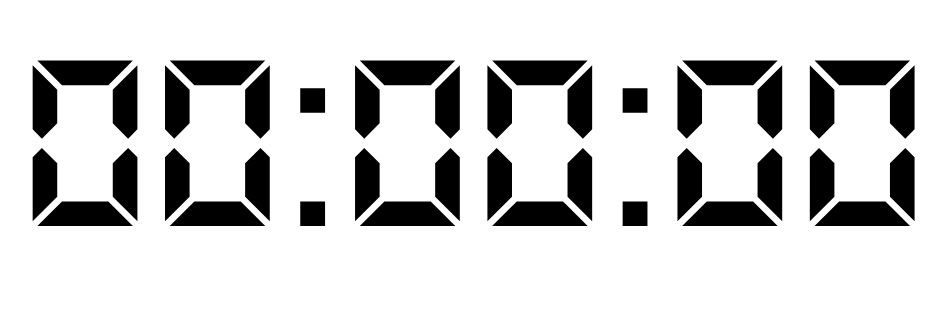
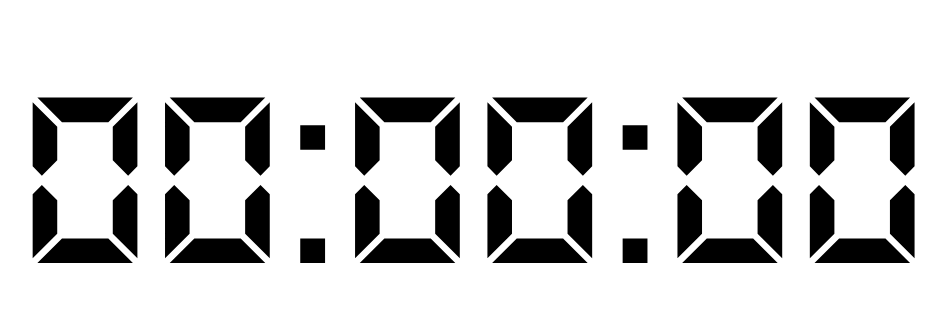
Before and after one commit to pizzasperoni/chronometer, a website: page src/index.pug in a window 1280 px wide. Shown: the part 223-536 px from the top of the page, without its empty margins (166-1112 px from the left). Drawn offline with nearby package versions, Linux system fonts and the light colour scheme; files that its build step writes are made by us from their sources.

Commit message:
fix to heroku

```diff
--- a/src/css/style.sass
+++ b/src/css/style.sass
@@ -6,5 +6,5 @@
 	font-family: 'DS-DIGI'
 	font-size: 260px
 	padding-left: 14%
-	padding-top: 18%
+	padding-top: 21%
 	border-style: none
--- a/src/index.pug
+++ b/src/index.pug
@@ -3,6 +3,7 @@ html
 	head
 		title Chronometer
 		link(rel='stylesheet',href='style.css',type='text/css')
+		link(rel='shortcut icon', href='/img/favicon.png', type='image/x-icon')
 		script(src='https://ajax.googleapis.com/ajax/libs/jquery/3.1.1/jquery.min.js')
 		script(type='text/javascript', src='js/easytimer.js-master/src/easytimer.js')
 		script(type='text/javascript', src='js/main.js')
```
Also changed, not shown: dist/index.html (deleted), dist/main.css (deleted), 1 other file.
